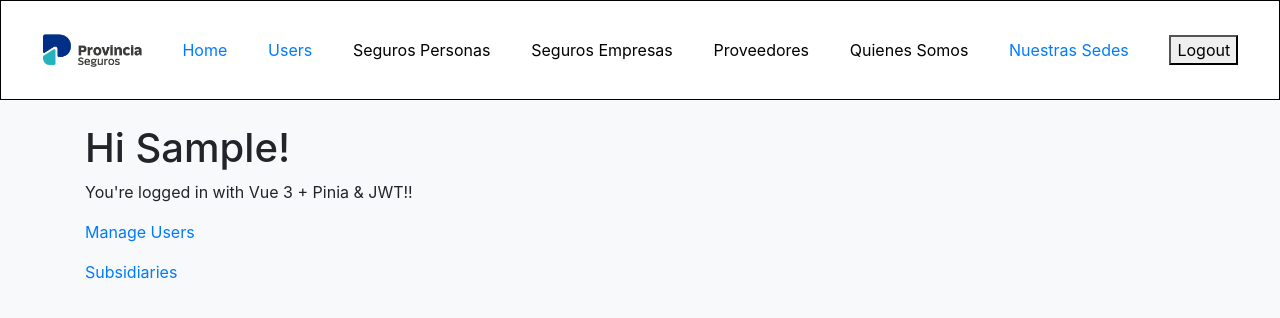
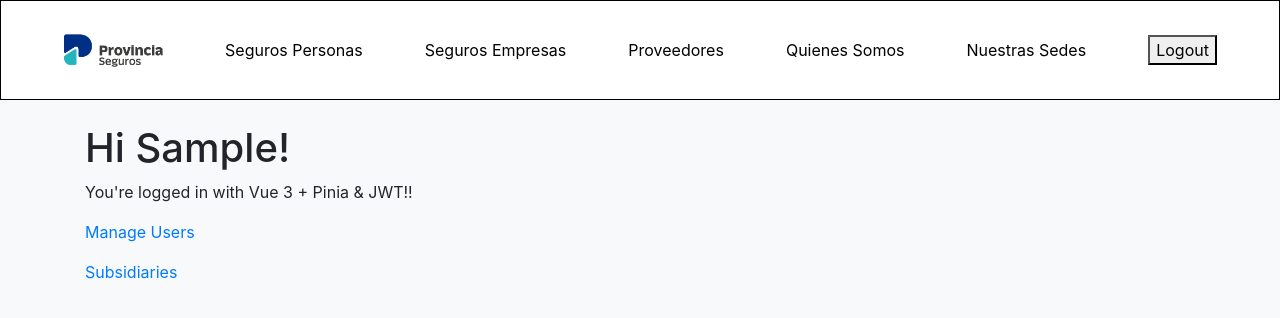
Before and after one commit to Firet/vue3-pinia-login-example, a Vue app: page / in a window 1280 px wide. Shown: the top 318 px of the page. Built offline with nearby package versions, Linux system fonts and the light colour scheme; sample sign-in values are in the browser's storage.

Commit message:
Add router link to home in image logo and change link styles

```diff
--- a/src/components/Nav.vue
+++ b/src/components/Nav.vue
@@ -8,19 +8,19 @@
   <!-- <nav v-show="authStore.user" class="navbar navbar-expand navbar-dark bg-dark"> -->
   <nav v-show="authStore.user">
     <div class="header navbar-nav">
-      <img
-        class="logo"
-        src="/provincia-seguros-imagotipo.jpg"
-        alt="Provincia Seguros Logo"
-      />
+      <router-link to="/" class="link">
+        <img
+          class="logo"
+          src="/provincia-seguros-imagotipo.jpg"
+          alt="Provincia Seguros Logo"
+        />
+      </router-link>
 
-      <router-link to="/" class="">Home</router-link>
-      <router-link to="/users" class="">Users</router-link>
       <div class="header-item">Seguros Personas</div>
       <div>Seguros Empresas</div>
       <div>Proveedores</div>
       <div>Quienes Somos</div>
-      <router-link to="/subsidiaries">Nuestras Sedes</router-link>
+      <router-link to="/subsidiaries" class="link">Nuestras Sedes</router-link>
       <button @click="authStore.logout()" class="">Logout</button>
     </div>
   </nav>
@@ -38,8 +38,13 @@
   width: 100%;
   height: 100px;
 }
+
 .logo {
   width: 100px;
   height: 100px;
 }
+
+.link {
+  color: black;
+}
 </style>
```
